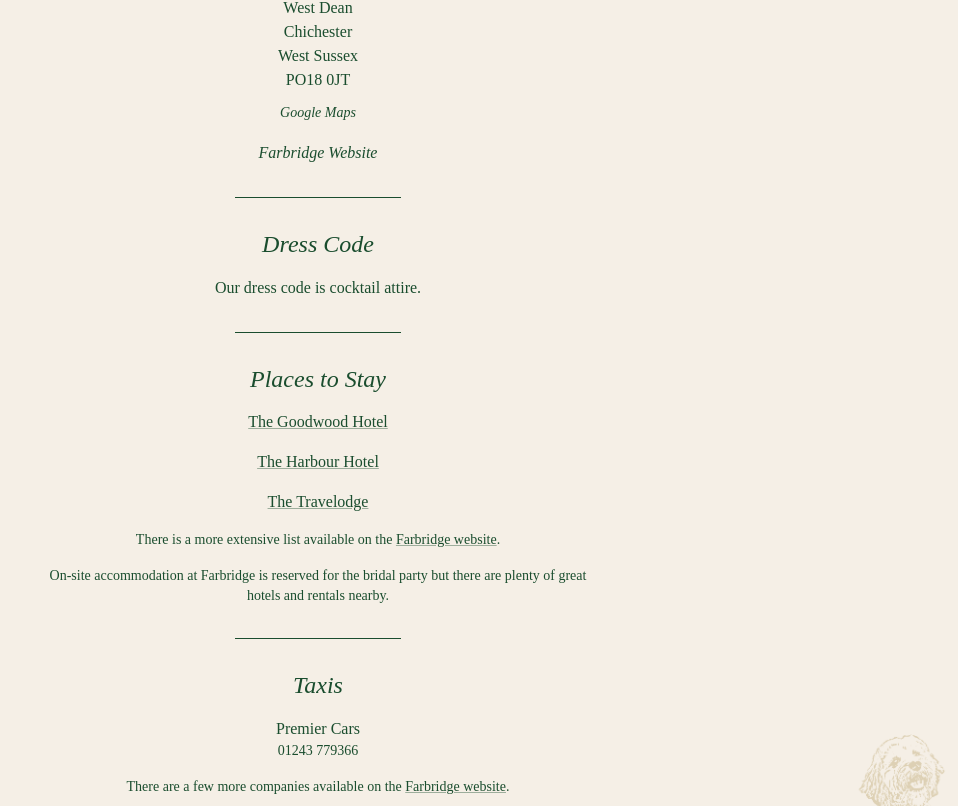
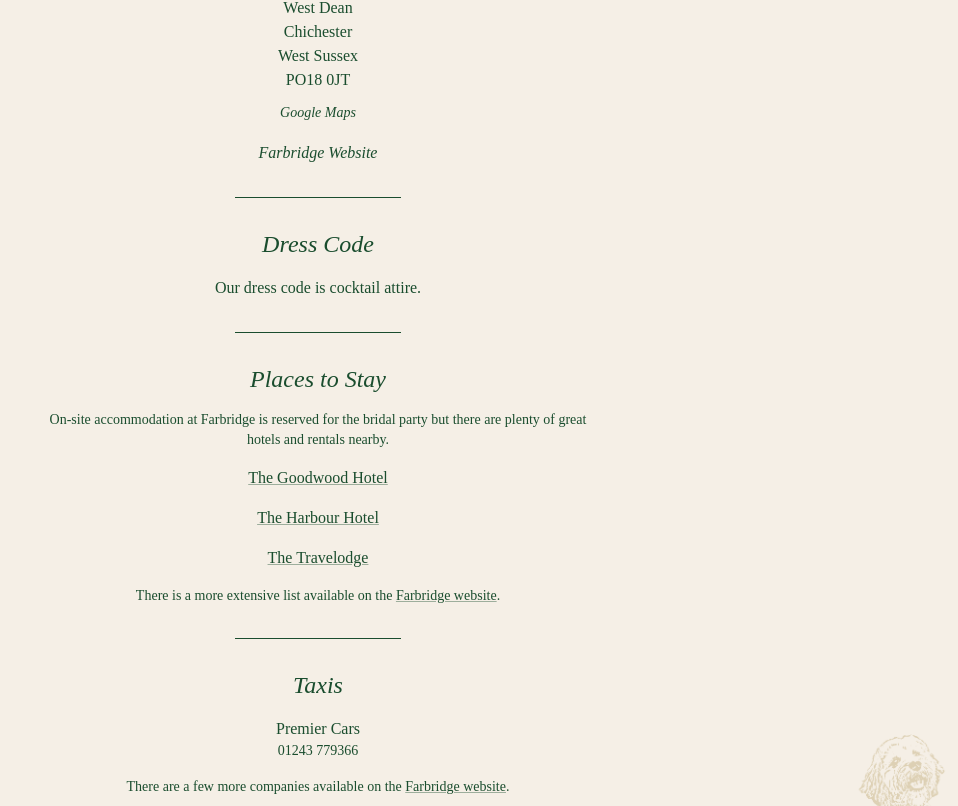
Before and after one commit to sarahcuthbert/atwedding, a React (Vite) app: page /event-details in a window 1280 px wide. Shown: the part 432-1238 px from the top of the page, without its empty margins (322-1280 px from the left). Built offline with nearby package versions, Linux system fonts and the light colour scheme; a web font is replaced by a local one.

Commit message:
swap around order of places to stay from A feedback

```diff
--- a/src/pages/EventDetails.tsx
+++ b/src/pages/EventDetails.tsx
@@ -23,6 +23,8 @@ export const EventDetails = () => {
                 </Typography>
             </EventSection>
             <EventSection sectionTitle="Places to Stay">
+                <Typography variant="body2" mb="1rem">On-site accommodation at Farbridge is reserved for the bridal party but there
+                    are plenty of great hotels and rentals nearby.</Typography>
                 <Typography variant="body1" mb="1rem">
                     <Link href="https://www.goodwood.com/visit-eat-stay/the-goodwood-hotel/">The Goodwood Hotel</Link>
                 </Typography>
@@ -33,11 +35,9 @@ export const EventDetails = () => {
                 <Typography variant="body1" mb="1rem">
                     <Link href="https://www.travelodge.co.uk/uk/west-sussex/chichester/index.html">The Travelodge</Link>
                 </Typography>
-                <Typography variant="body2" mb="1rem"> There is a more extensive list available on the {" "}
+                <Typography variant="body2"> There is a more extensive list available on the {" "}
                     <Link href={"https://farbridge.org.uk/suppliers/accommodation/"}>Farbridge website</Link>.
                 </Typography>
-                <Typography variant="body2" >On-site accommodation at Farbridge is reserved for the bridal party but there
-                    are plenty of great hotels and rentals nearby.</Typography>
             </EventSection>
             <EventSection sectionTitle="Taxis">
                 <Typography variant="body1">
```
